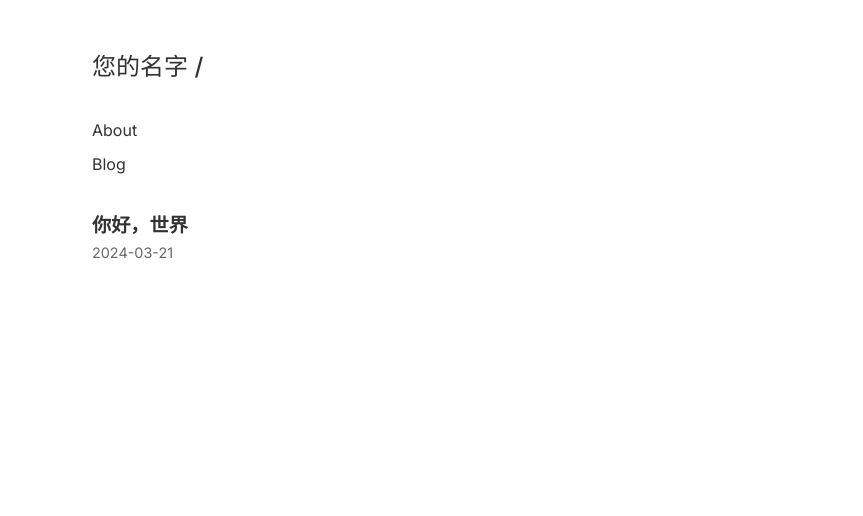
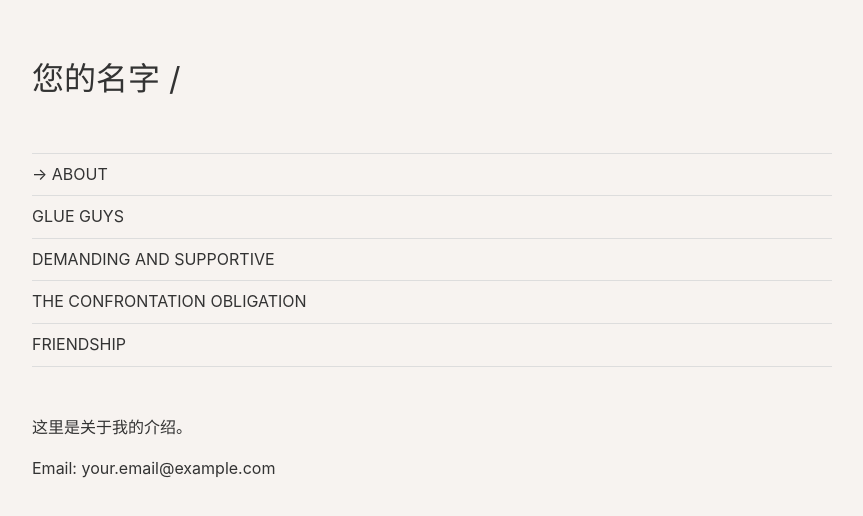
Before and after one commit to patrickcty99/mysite, a plain HTML site: page index.html in a window 1280 px wide. Shown: the whole page, without its empty margins (208-1071 px from the left). Drawn offline with Linux system fonts and the light colour scheme.

Commit message:
更新样式以匹配目标设计

```diff
--- a/index.html
+++ b/index.html
@@ -3,9 +3,8 @@
 <head>
     <meta charset="UTF-8">
     <meta name="viewport" content="width=device-width, initial-scale=1.0">
-    <title>我的博客</title>
+    <title>您的名字 /</title>
     <link rel="stylesheet" href="styles.css">
-    <link rel="stylesheet" href="https://fonts.googleapis.com/css2?family=Inter:wght@400;500;600&display=swap">
 </head>
 <body>
     <header>
@@ -14,17 +13,19 @@
 
     <nav class="navigation">
         <ul>
-            <li><a href="#about">About</a></li>
-            <li><a href="#blog">Blog</a></li>
+            <li><a href="#about">-> ABOUT</a></li>
+            <li>GLUE GUYS</li>
+            <li>DEMANDING AND SUPPORTIVE</li>
+            <li>THE CONFRONTATION OBLIGATION</li>
+            <li>FRIENDSHIP</li>
+            <!-- 可以添加更多导航项 -->
         </ul>
     </nav>
 
     <main>
-        <section id="blog">
-            <article class="post-item">
-                <h2><a href="posts/hello-world.html">你好，世界</a></h2>
-                <time>2024-03-21</time>
-            </article>
+        <section id="about">
+            <p>这里是关于我的介绍。</p>
+            <p>Email: your.email@example.com</p>
         </section>
     </main>
 </body>
--- a/styles.css
+++ b/styles.css
@@ -1,51 +1,61 @@
 /* 全局样式 */
 body {
-    font-family: 'Inter', -apple-system, BlinkMacSystemFont, sans-serif;
-    max-width: 680px;
+    font-family: 'iA Writer Quattro', -apple-system, BlinkMacSystemFont, sans-serif;
+    max-width: 800px;
     margin: 0 auto;
     padding: 2rem;
     line-height: 1.6;
     color: #333;
+    background-color: #f7f3f0;
 }
 
 /* 标题样式 */
 .site-title {
-    font-size: 1.5rem;
-    font-weight: 500;
-    margin-bottom: 2rem;
+    font-size: 2rem;
+    font-weight: normal;
+    margin-bottom: 3rem;
+}
+
+.site-title a {
+    color: #333;
+    text-decoration: none;
 }
 
 /* 导航样式 */
+.navigation {
+    margin-bottom: 3rem;
+}
+
 .navigation ul {
     list-style: none;
     padding: 0;
+    border-top: 1px solid #ddd;
 }
 
 .navigation li {
-    margin-bottom: 0.5rem;
+    margin: 0;
+    padding: 0.5rem 0;
+    border-bottom: 1px solid #ddd;
 }
 
 .navigation a {
     color: #333;
     text-decoration: none;
+    display: block;
 }
 
 .navigation a:hover {
-    text-decoration: underline;
+    color: #666;
 }
 
 /* 文章列表样式 */
-main {
-    margin-top: 2rem;
-}
-
-/* 文章项目样式 */
 .post-item {
-    margin-bottom: 2rem;
+    margin-bottom: 1rem;
 }
 
 .post-item h2 {
-    font-size: 1.2rem;
+    font-size: 1rem;
+    font-weight: normal;
     margin: 0;
 }
 
@@ -54,18 +64,27 @@ main {
     font-size: 0.9rem;
 }
 
-.post-item a {
-    color: #333;
-    text-decoration: none;
+/* 文章页面样式 */
+.post {
+    max-width: 650px;
 }
 
-.post-item a:hover {
+.post h1 {
+    font-size: 2rem;
+    font-weight: normal;
+    margin-bottom: 1rem;
+}
+
+.content {
+    line-height: 1.8;
+}
+
+/* 链接样式 */
+a {
+    color: #333;
     text-decoration: underline;
 }
 
-/* 响应式设计 */
-@media (max-width: 720px) {
-    body {
-        padding: 1rem;
-    }
+a:hover {
+    color: #666;
 }
```
